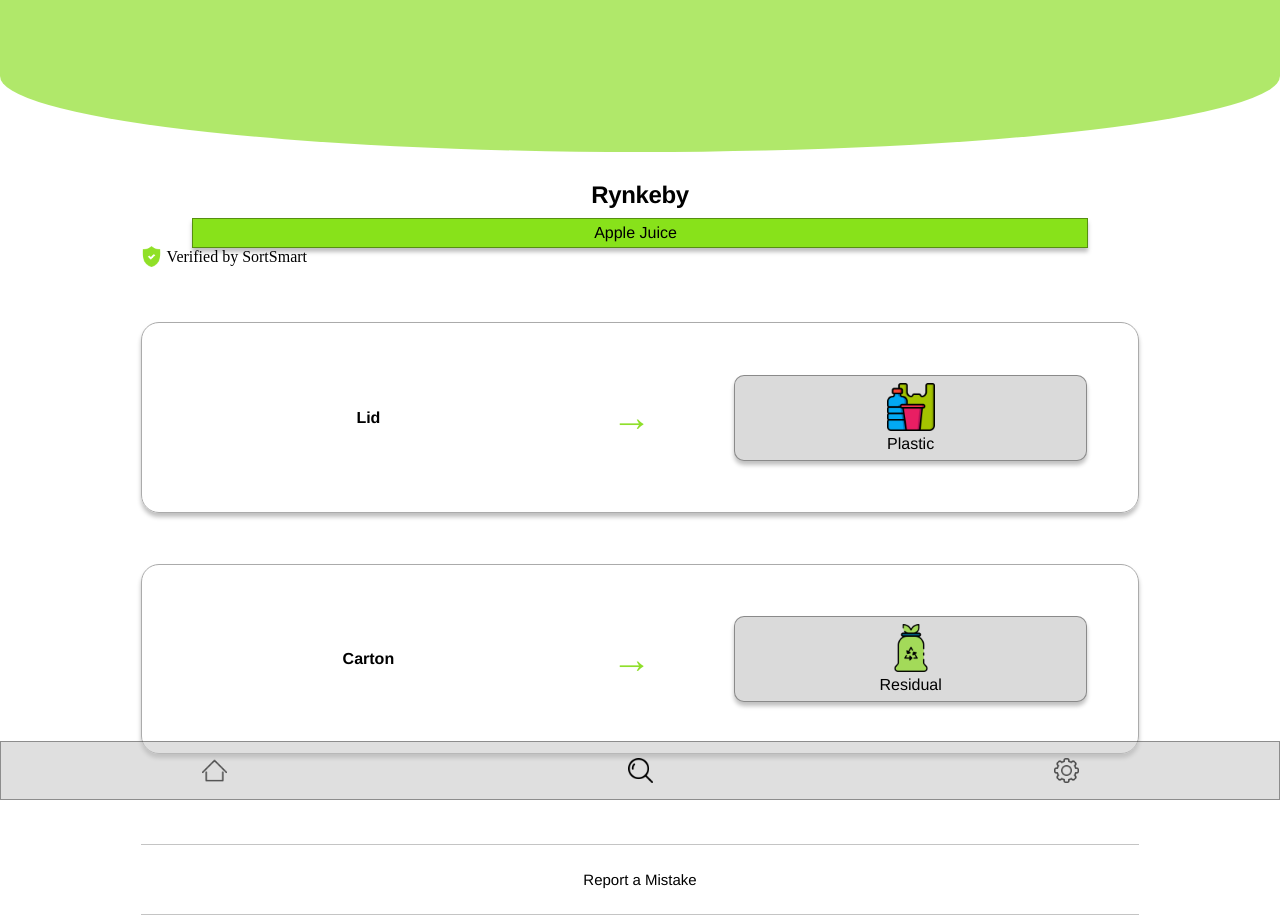
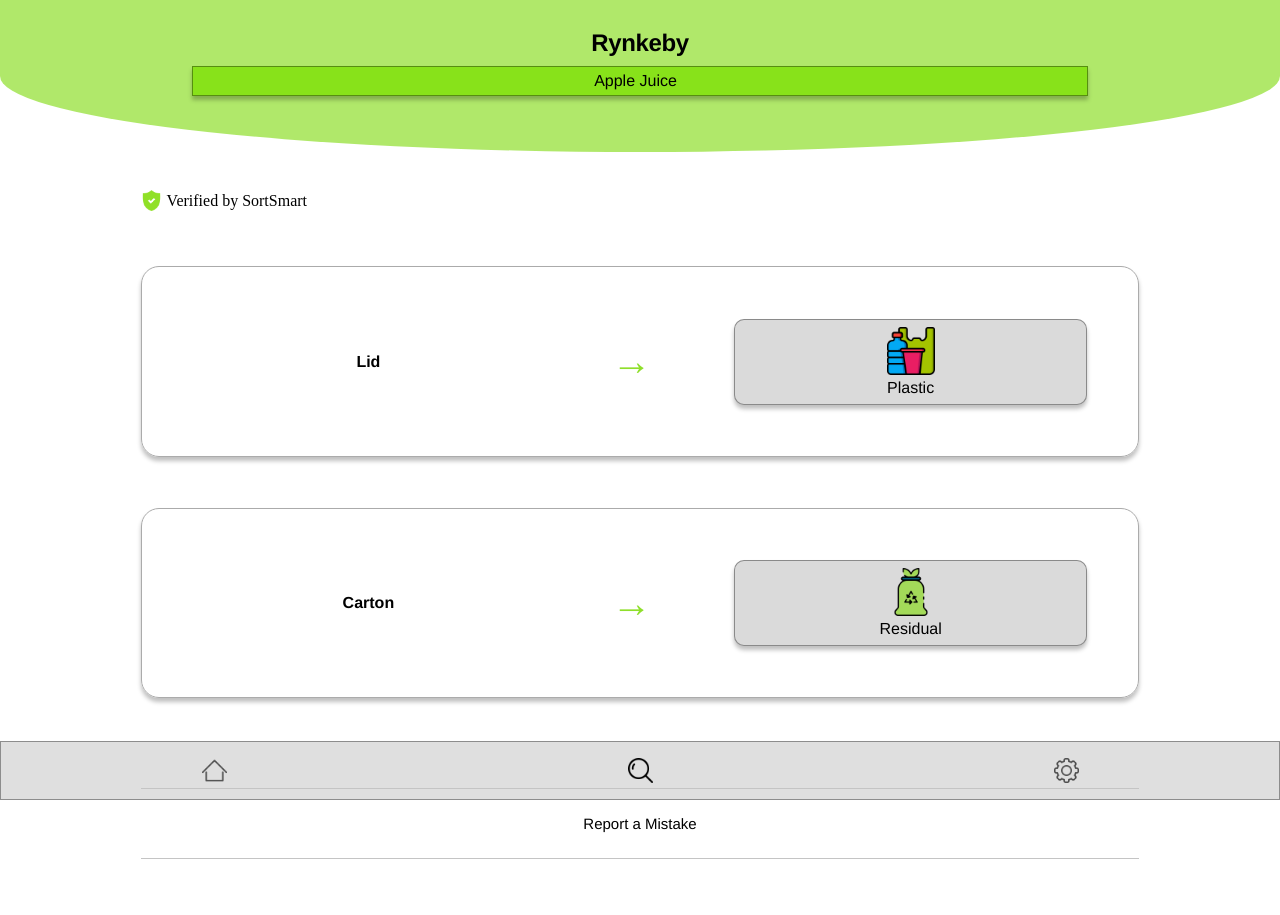
Before and after one commit to theauk/SortSmart, a plain HTML site: page pages/result.html in a window 1280 px wide. After the commit the page ends 859 px from the top, so only its background shows below. Drawn offline with Linux system fonts and the light colour scheme.

Commit message:
Position changes

```diff
--- a/pages/result.css
+++ b/pages/result.css
@@ -30,6 +30,7 @@
 
 .logo-text {
     height: 2em;
+    position: fixed;
     margin-top: 1.5em;
     width: 100%;
 }
--- a/pages/settings.css
+++ b/pages/settings.css
@@ -30,6 +30,7 @@
 
 .logo-text {
     height: 2em;
+    position: fixed;
     margin-top: 1.3em;
     width: 100%;
 }
--- a/style.css
+++ b/style.css
@@ -21,6 +21,7 @@
 
 .logo-img {
     height: 23vh;
+    position: fixed;
 }
 
 .logo {
```
